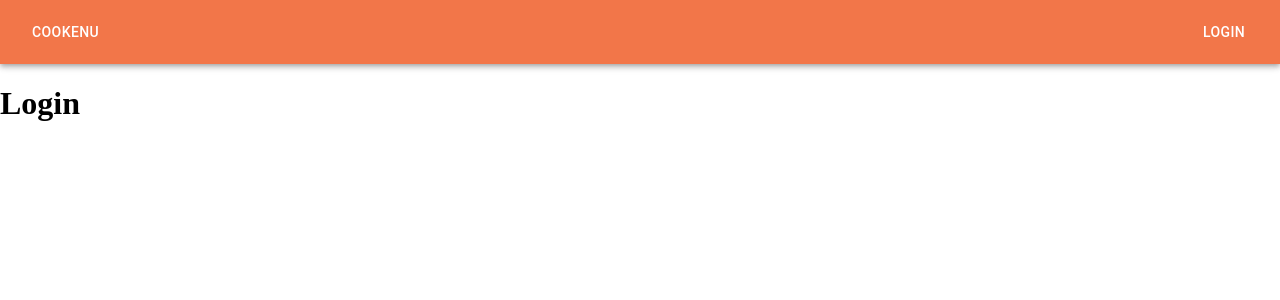
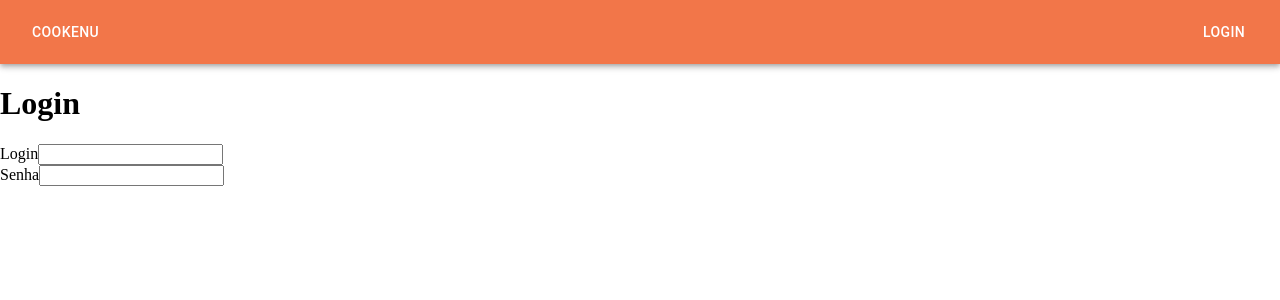
Before and after one commit to Pereira-Araujo/Estudos, a React (Create React App) app in the folder React_Js_learning/Revisao/app/: page /login in a window 1280 px wide. Shown: the top 300 px of the page. Built offline with nearby package versions, Linux system fonts and the light colour scheme.

Commit message:
Criação do formulário do login

```diff
--- a/React_Js_learning/Revisao/app/package.json
+++ b/React_Js_learning/Revisao/app/package.json
@@ -9,12 +9,14 @@
     "@testing-library/react": "^11.2.7",
     "@testing-library/user-event": "^12.8.3",
     "axios": "^0.21.1",
+    "formik": "^2.2.9",
     "react": "^17.0.2",
     "react-dom": "^17.0.2",
     "react-router-dom": "^5.2.0",
     "react-scripts": "4.0.3",
     "styled-components": "^5.3.0",
-    "web-vitals": "^1.1.2"
+    "web-vitals": "^1.1.2",
+    "yup": "^0.32.9"
   },
   "scripts": {
     "start": "react-scripts start",
--- /dev/null
+++ b/React_Js_learning/Revisao/app/src/components/LoginForm/index.jsx
@@ -0,0 +1,30 @@
+import { Formik, Form, Field } from "formik";
+
+const LoginForm = (props) => {
+  return (
+    <>
+      <h1>{props.title}</h1>
+      <Formik
+        initialValues={{
+          login: "",
+          password: "",
+        }}
+      >
+        {() => (
+          <Form>
+            <div>
+              <label>Login</label>
+              <Field id="login" name="login" type="text" />
+            </div>
+            <div>
+              <label>Senha</label>
+              <Field id="password" name="password" type="text" />
+            </div>
+          </Form>
+        )}
+      </Formik>
+    </>
+  );
+};
+
+export default LoginForm;
--- a/React_Js_learning/Revisao/app/src/pages/LoginPage/index.jsx
+++ b/React_Js_learning/Revisao/app/src/pages/LoginPage/index.jsx
@@ -1,7 +1,9 @@
+import LoginForm from '../../components/LoginForm/index'
 const Login = () => {
   return (
     <div>
-      <h1>Login</h1>
+     <LoginForm
+     title={'Login'}/>
     </div>
   );
 };
```
Also changed, not shown: React_Js_learning/Revisao/app/src/components/LoginForm/style.js (added), 1 other file (tests, documents, lock files or other folders).
